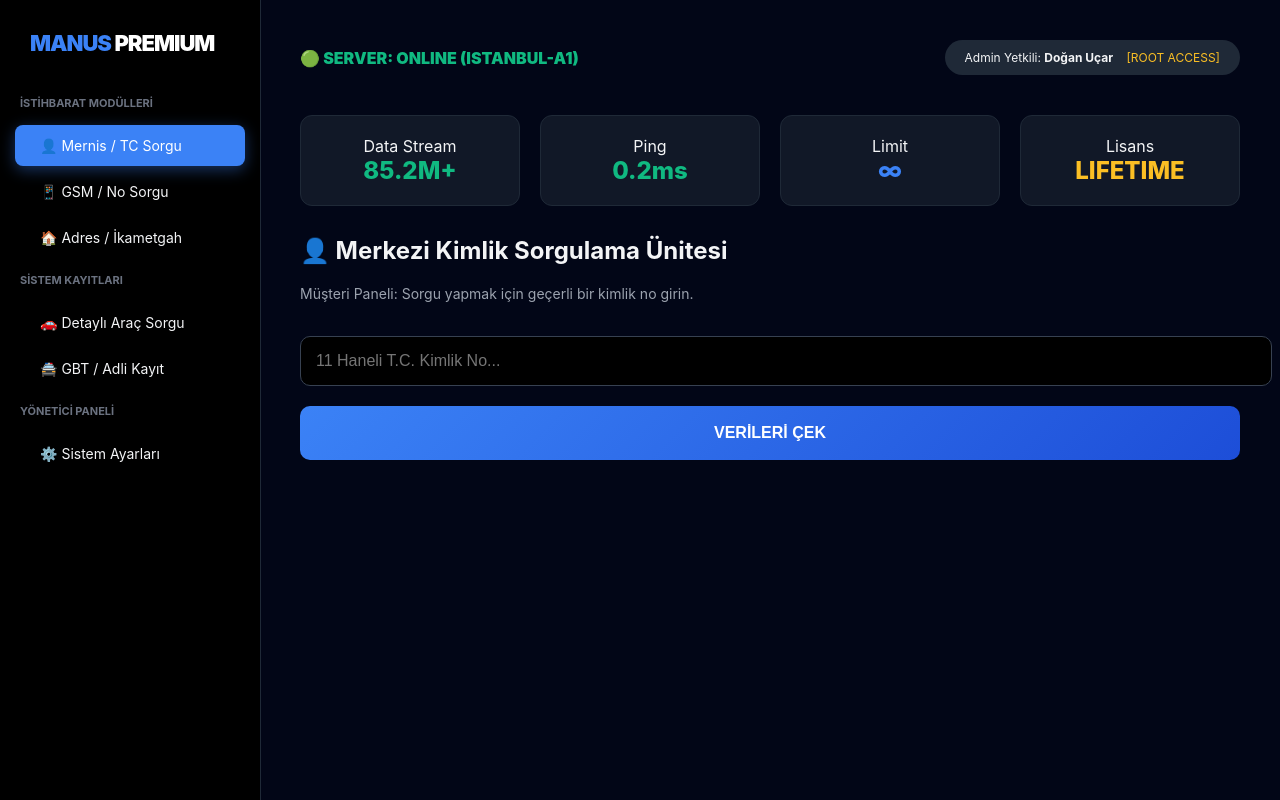
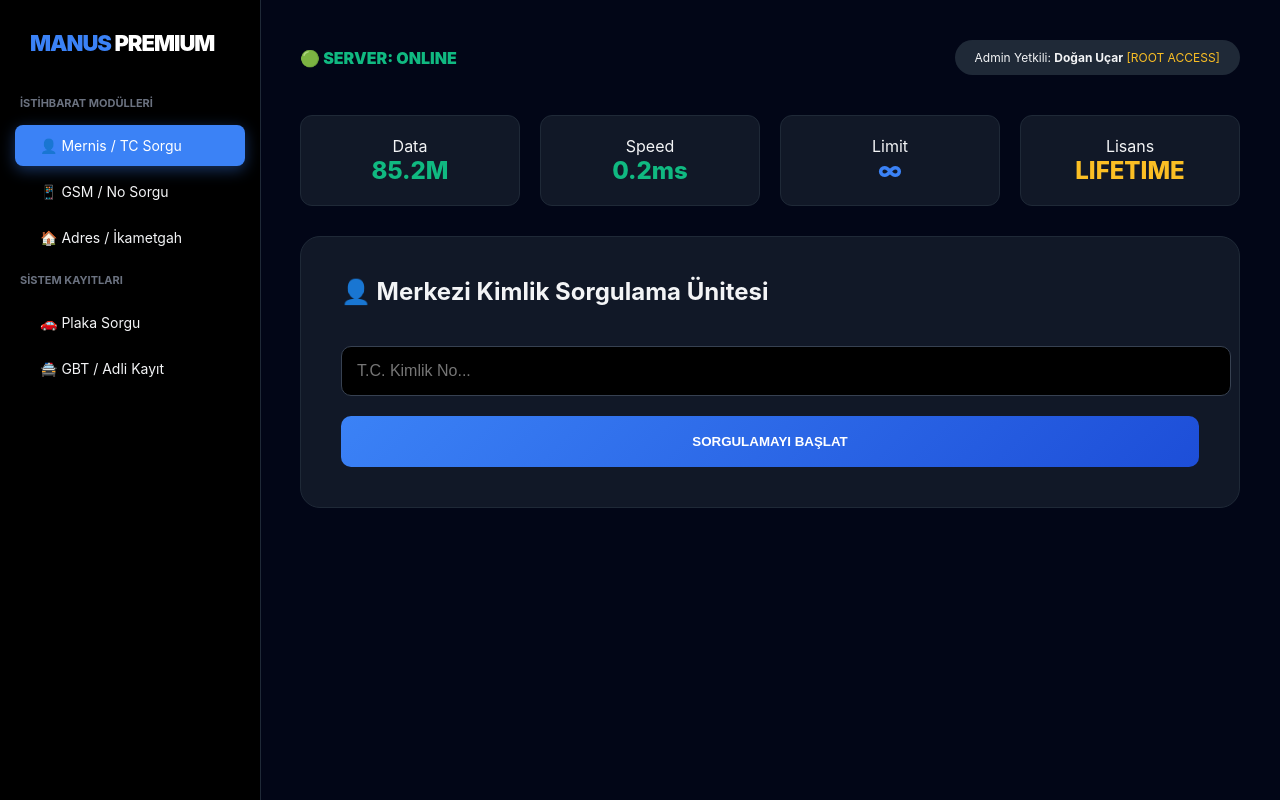
Before and after one commit to alberthack827-collab/dox-oracle-v19, a plain HTML site: page index.html in a window 1280 px wide. Drawn offline with Linux system fonts and the light colour scheme.

Commit message:
Update index.html

```diff
--- a/index.html
+++ b/index.html
@@ -17,10 +17,9 @@
         .stats { display: grid; grid-template-columns: repeat(4, 1fr); gap: 20px; margin-bottom: 30px; }
         .stat-card { background: var(--c); padding: 20px; border-radius: 12px; border: 1px solid #1f2937; text-align: center; }
         .val { font-size: 24px; font-weight: 800; color: var(--a); }
-        .q-box { background: var(--c); padding: 40px; border-radius: 20px; border: 1px solid #1f2937; box-shadow: 0 20px 50px rgba(0,0,0,0.5); }
+        .q-box { background: var(--c); padding: 40px; border-radius: 20px; border: 1px solid #1f2937; }
         input { width: 100%; background: #000; border: 1px solid #374151; padding: 15px; color: white; border-radius: 10px; font-size: 16px; margin: 20px 0; outline: none; }
-        .btn { background: linear-gradient(135deg, #3b82f6, #1d4ed8); color: white; border: none; padding: 18px; width: 100%; border-radius: 10px; font-weight: 800; cursor: pointer; font-size: 16px; transition: 0.3s; }
-        .btn:hover { transform: scale(1.02); filter: brightness(1.2); }
+        .btn { background: linear-gradient(135deg, #3b82f6, #1d4ed8); color: white; border: none; padding: 18px; width: 100%; border-radius: 10px; font-weight: 800; cursor: pointer; }
     </style>
 </head>
 <body>
@@ -31,27 +30,24 @@
     <div class="item">📱 GSM / No Sorgu</div>
     <div class="item">🏠 Adres / İkametgah</div>
     <div class="nav">Sistem Kayıtları</div>
-    <div class="item">🚗 Detaylı Araç Sorgu</div>
+    <div class="item">🚗 Plaka Sorgu</div>
     <div class="item">🚔 GBT / Adli Kayıt</div>
-    <div class="nav">Yönetici Paneli</div>
-    <div class="item">⚙️ Sistem Ayarları</div>
 </div>
 <div class="main">
     <div style="display:flex; justify-content:space-between; align-items:center; margin-bottom:40px;">
-        <div style="color:var(--a); font-weight:900;">🟢 SERVER: ONLINE (ISTANBUL-A1)</div>
-        <div style="background:#1f2937; padding:10px 20px; border-radius:30px; font-size:12px;">Admin Yetkili: <b>Doğan Uçar</b> <span style="color:#fbbf24; margin-left:10px;">[ROOT ACCESS]</span></div>
+        <div style="color:var(--a); font-weight:900;">🟢 SERVER: ONLINE</div>
+        <div style="background:#1f2937; padding:10px 20px; border-radius:30px; font-size:12px;">Admin Yetkili: <b>Doğan Uçar</b> <span style="color:#fbbf24;">[ROOT ACCESS]</span></div>
     </div>
     <div class="stats">
-        <div class="stat-card"><div>Data Stream</div><div class="val">85.2M+</div></div>
-        <div class="stat-card"><div>Ping</div><div class="val">0.2ms</div></div>
+        <div class="stat-card"><div>Data</div><div class="val">85.2M</div></div>
+        <div class="stat-card"><div>Speed</div><div class="val">0.2ms</div></div>
         <div class="stat-card"><div>Limit</div><div class="val" style="color:var(--p);">∞</div></div>
         <div class="stat-card"><div>Lisans</div><div class="val" style="color:#fbbf24;">LIFETIME</div></div>
     </div>
-    <div class="query-box">
+    <div class="q-box">
         <h2 style="margin-top:0;">👤 Merkezi Kimlik Sorgulama Ünitesi</h2>
-        <p style="color:#9ca3af; font-size:14px;">Müşteri Paneli: Sorgu yapmak için geçerli bir kimlik no girin.</p>
-        <input type="text" placeholder="11 Haneli T.C. Kimlik No..." id="tc">
-        <button class="btn" onclick="alert('BAĞLANTI BAŞARILI!\n\nVeritabanı dökümü başlatılıyor...')">VERİLERİ ÇEK</button>
+        <input type="text" placeholder="T.C. Kimlik No..." id="tc">
+        <button class="btn" onclick="alert('BAĞLANTI BAŞARILI!\n\nVeritabanı dökümü başlatılıyor...')">SORGULAMAYI BAŞLAT</button>
     </div>
 </div>
 </body>
```
